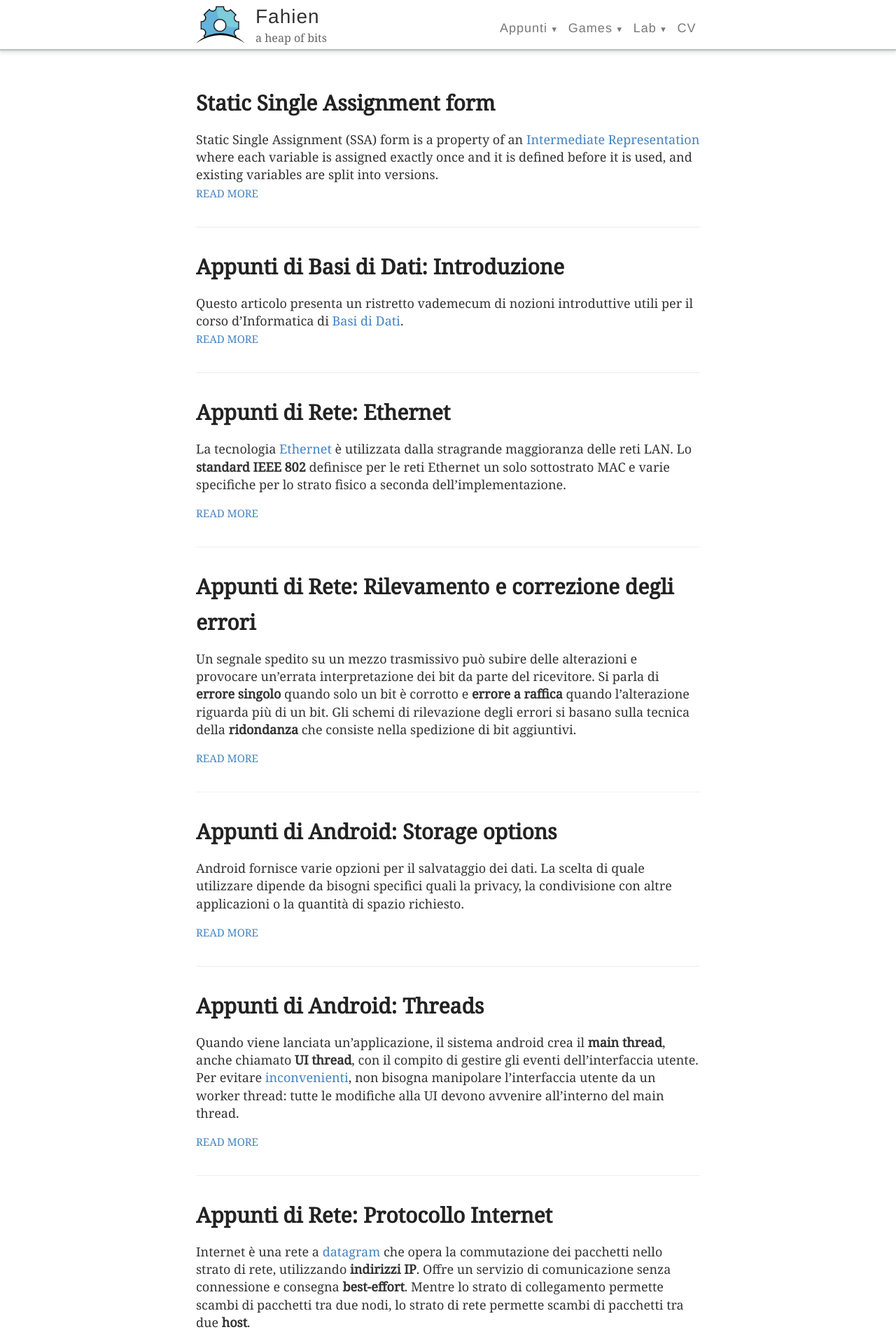
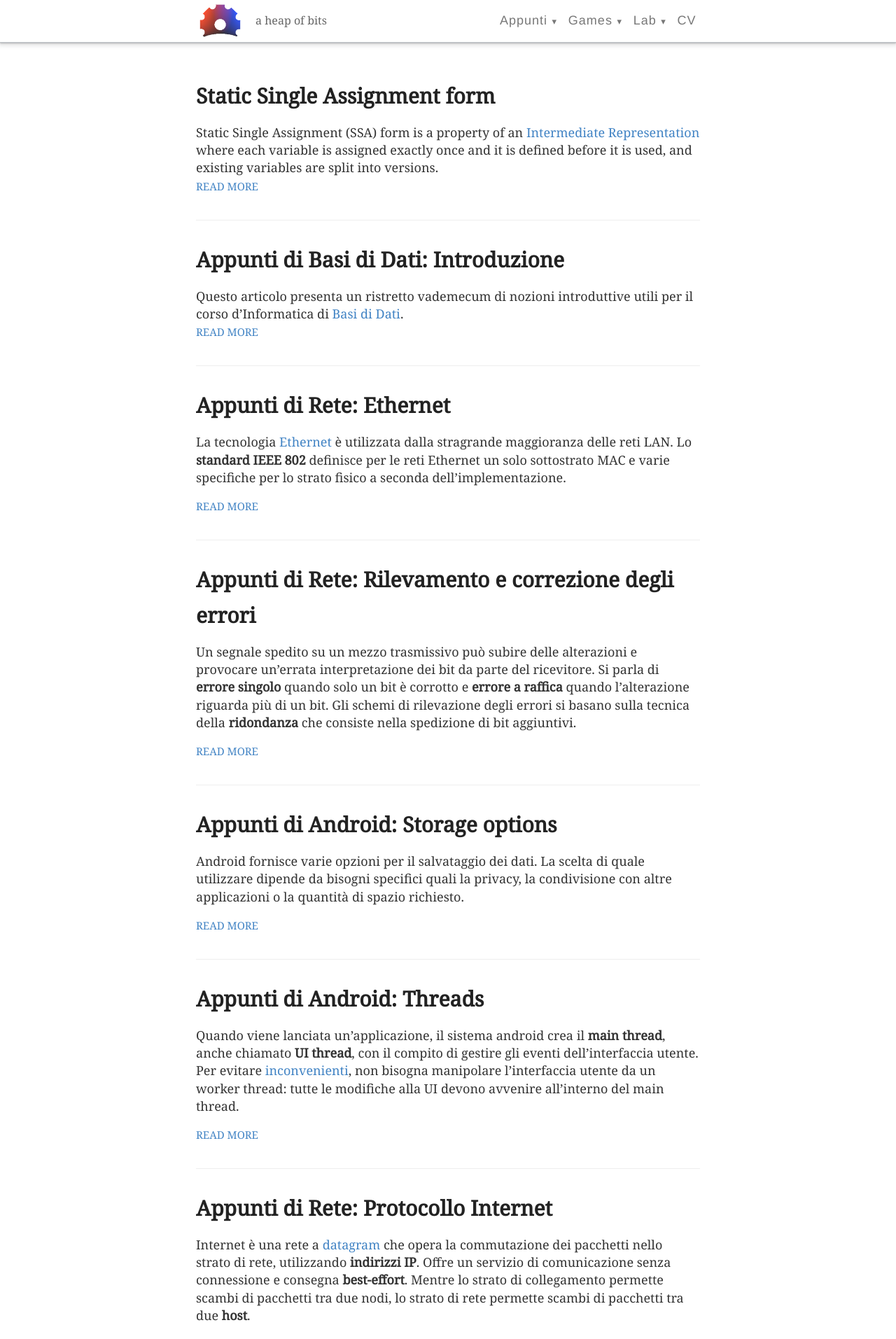
Before and after one commit to Fahien/fahien.github.io, a Jekyll site: the page built from index.html, in a window 1280 px wide. Shown: the top 1913 px of the page at 70% size. Built offline with Jekyll 4.4.1, drawn with Linux system fonts in a browser that asks for light colours.

Commit message:
Update nav

```diff
--- a/_layouts/default.html
+++ b/_layouts/default.html
@@ -18,10 +18,9 @@
 		<div class="container">
 		<header class="masthead clearfix">
 			<a href="{{ site.baseurl }}/" class="site-avatar">
-			<img src="{{ site.baseurl }}/static/icons/favicon.png" />
+			<img src="{{ site.baseurl }}/static/images/small-fahien-bugart.png" />
 			</a>
 			<div class="site-info">
-			<h1 class="site-name"><a href="{{ site.baseurl }}/">{{ site.name }}</a></h1>
 			<p class="site-description">{{ site.description }}</p>
 			</div>
 
--- a/style.scss
+++ b/style.scss
@@ -174,7 +174,7 @@ blockquote {
 .site-avatar {
   float: left;
   width: 70px;
-  height: 70px;
+  height: 60px;
   margin-right: 15px;
 
   @include mobile {
@@ -185,6 +185,7 @@ blockquote {
 
   img {
     border-radius: 5px;
+    opacity: 0.8;
   }
 }
 
@@ -209,7 +210,7 @@ blockquote {
 }
 
 .site-description {
-  margin: -5px 0 0 0;
+  margin: 18px 0 0 0;
   color: $gray;
   font-size: 16px;
 
@@ -220,7 +221,7 @@ blockquote {
 
 nav {
   float: right;
-  margin-top: 23px; // @TODO: Vertically middle align
+  margin-top: 12px; // @TODO: Vertically middle align
   font-family: $helveticaNeue;
   font-size: 18px;
 
```
Also changed, not shown: static/images/small-fahien-bugart.png (added).
